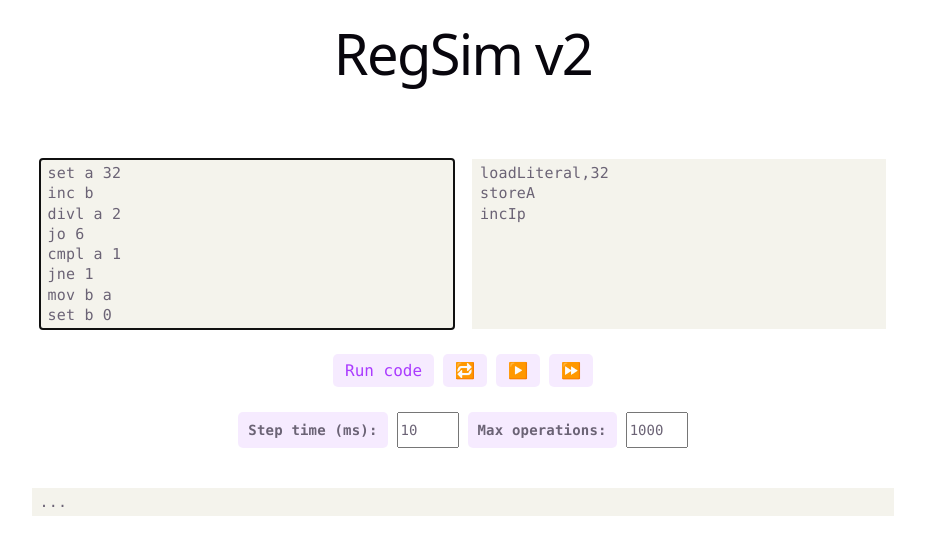
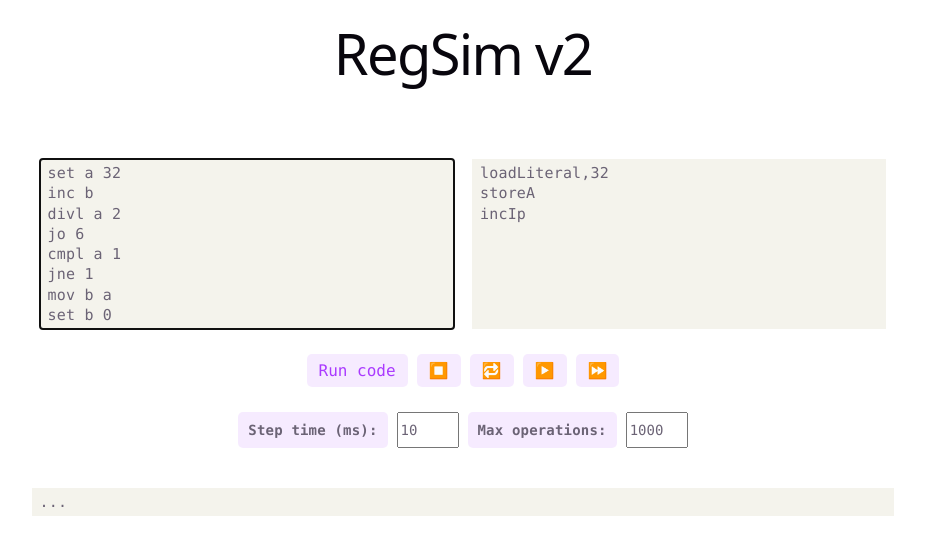
Before and after one commit to tancop/regsim2, a SvelteKit app: page / in a window 1280 px wide. Shown: the top 554 px of the page, without its empty margins (177-1102 px from the left). Built offline with nearby package versions, Linux system fonts and the light colour scheme.

Commit message:
Add stop button

```diff
--- a/src/routes/+page.svelte
+++ b/src/routes/+page.svelte
@@ -40,6 +40,8 @@ set b 0`;
     let ops = $derived(asm.split("\n").map((s) => s.replace("\n", "")));
 
     let editor = $state<HTMLDivElement>();
+
+    let shouldStop = $state(false);
 
     function handleStep() {
         if (!isRunning && parsedCode) {
@@ -97,6 +99,8 @@ set b 0`;
         const state = codeState.data!;
 
         while (i < opsLimit && state.ip >= 0 && state.ip < state.code.length) {
+            if (shouldStop) return;
+
             const { idx } = state.stepOne();
             lastUopIdx = idx;
 
@@ -167,6 +171,12 @@ set b 0`;
     <div class="buttons">
         <button onclick={handleRun} id="run-btn" type="button" class="counter"
             >Run code</button
+        >
+        <button
+            onclick={() => (shouldStop = true)}
+            id="ustep-btn"
+            type="button"
+            class="counter">⏹️</button
         >
         <button
             onclick={handleReset}
```
